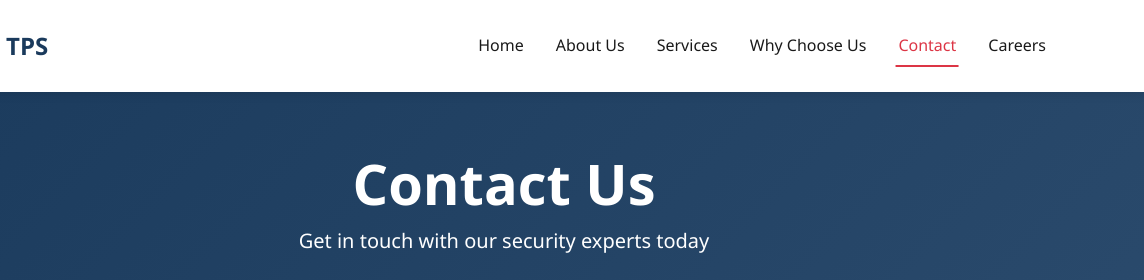
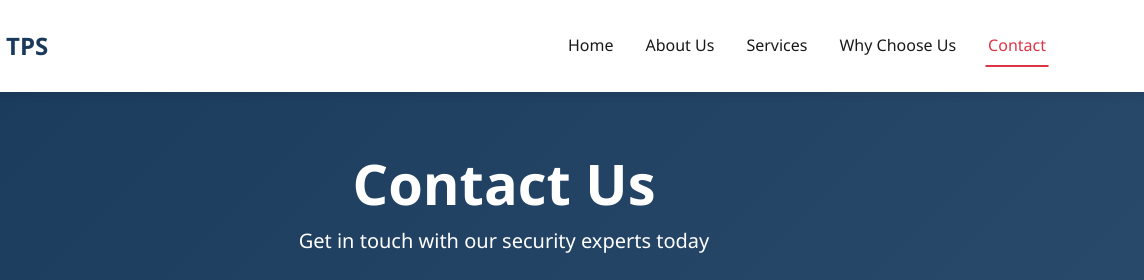
Before and after one commit to rucomrada/technocrime, a website built with Vite: page contact.html in a window 1280 px wide. Shown: the top 280 px of the page, 136-1280 px from the left. Built offline with nearby package versions, Linux system fonts and the light colour scheme.

Commit message:
Update contact.html

```diff
--- a/contact.html
+++ b/contact.html
@@ -27,7 +27,7 @@
                     <li class="nav-item"><a class="nav-link" href="services.html">Services</a></li>
                     <li class="nav-item"><a class="nav-link" href="why-choose-us.html">Why Choose Us</a></li>
                     <li class="nav-item"><a class="nav-link active" href="contact.html">Contact</a></li>
-                    <li class="nav-item"><a class="nav-link" href="careers.html">Careers</a></li>
+                    <!-- <li class="nav-item"><a class="nav-link" href="careers.html">Careers</a></li> -->
                 </ul>
                 <!-- <a href="contact.html" class="btn btn-danger ms-3">Get a Quote</a> -->
             </div>
```
